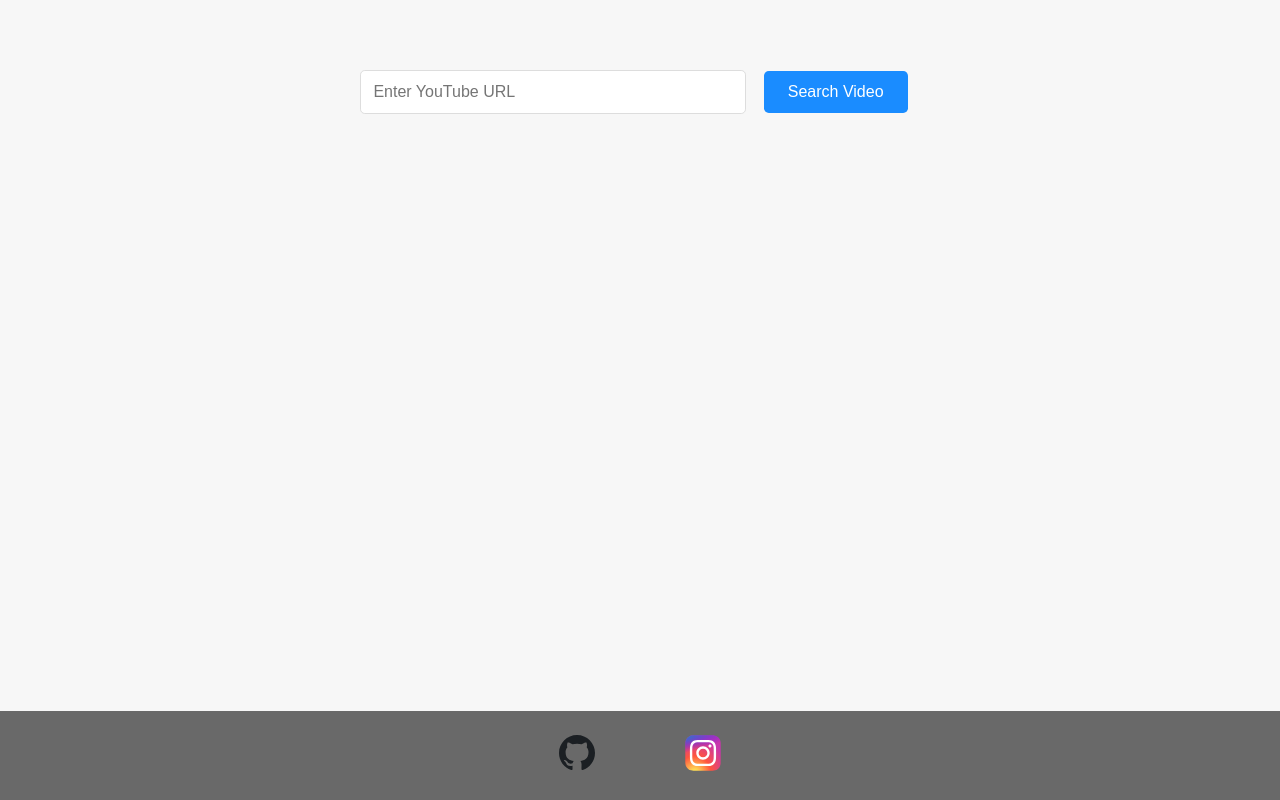
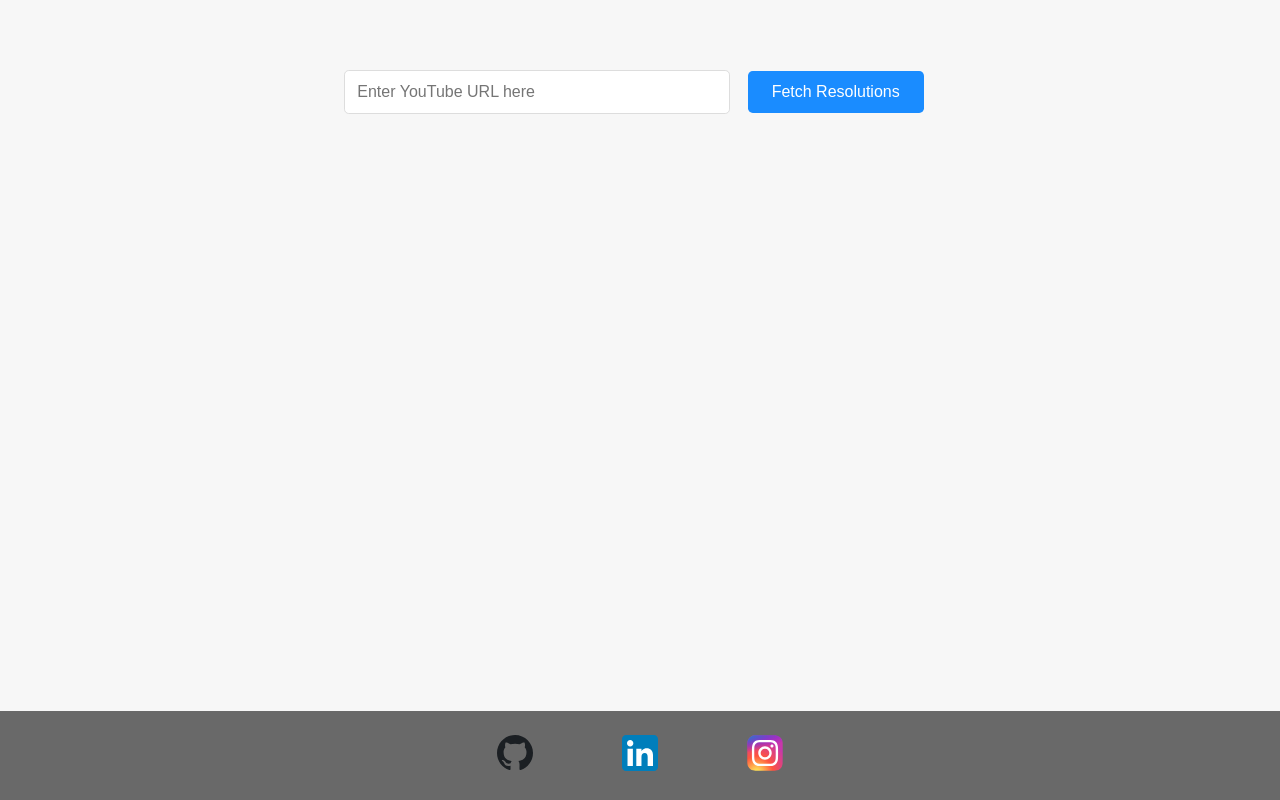
Before and after one commit to pbrnx/YOUTUBE-DOWNLOADER, a Flask app: page / in a window 1280 px wide. Run offline with Flask 3, Linux system fonts and the light colour scheme.

Commit message:
alterações na aplicação toda

```diff
--- a/main.py
+++ b/main.py
@@ -1,4 +1,4 @@
-from flask import Flask, render_template, request, jsonify, send_from_directory
+from flask import Flask, render_template, request, jsonify, send_from_directory, send_file
 from pytube import YouTube
 import os
 import string
@@ -127,6 +127,5 @@ def download_file(filename):
     except FileNotFoundError:
         return 'File not found', 404
 
-
 if __name__ == "__main__":
-    serve(app, host='0.0.0.0', port=25565)
+    serve(app, host='0.0.0.0', port=2556)
--- a/static/script.js
+++ b/static/script.js
@@ -1,6 +1,6 @@
 // Função para ordenar resoluções de forma decrescente
 function sortResolutions(resolutions) {
-    const resolutionOrder = ['4320p', '2160p','1440p', '1080p', '720p', '480p', '360p', '240p', '144p'];
+    const resolutionOrder = ['4320p', '2160p', '1440p', '1080p', '720p', '480p', '360p', '240p', '144p'];
     return resolutions.sort((a, b) => {
         return resolutionOrder.indexOf(b) - resolutionOrder.indexOf(a);
     });
@@ -13,13 +13,18 @@ function updateProgressBar(percent) {
 
 // Função para desabilitar ou habilitar os botões
 function setButtonsDisabled(disabled) {
-    document.getElementById('fetchResolutionsButton').disabled = disabled;
-    document.getElementById('downloadButton').disabled = disabled;
+    document.querySelectorAll('.action-button').forEach(button => button.disabled = disabled);
+}
+
+// Função para definir a resolução ativa
+function setActiveResolution(button) {
+    document.querySelectorAll('.resolution-button').forEach(btn => btn.classList.remove('active'));
+    button.classList.add('active');
 }
 
 document.getElementById('fetchResolutionsButton').onclick = function() {
     var url = document.getElementById('youtubeUrl').value;
-    setButtonsDisabled(true); // Desabilita os botões para prevenir cliques múltiplos
+    setButtonsDisabled(true);
     fetch('/get_resolutions', {
         method: 'POST',
         headers: {
@@ -29,34 +34,23 @@ document.getElementById('fetchResolutionsButton').onclick = function() {
     })
     .then(response => response.json())
     .then(resolutionsData => {
-        setButtonsDisabled(false); // Habilita os botões novamente
+        setButtonsDisabled(false);
         if (resolutionsData.error) {
             document.getElementById('message').textContent = resolutionsData.error;
         } else {
             const sortedResolutions = sortResolutions(resolutionsData.resolutions);
             const list = document.getElementById('resolutionList');
-            list.innerHTML = ''; // Clear previous
+            list.innerHTML = '';
 
             sortedResolutions.forEach((res, index) => {
-                const listItem = document.createElement('li');
-
-                const label = document.createElement('label');
-                label.textContent = res;
-
-                const radioButton = document.createElement('input');
-                radioButton.type = 'radio';
-                radioButton.name = 'resolution';
-                radioButton.value = res;
-                radioButton.id = 'res'+index;
-                if (index === 0) radioButton.checked = true;
-
-                label.insertBefore(radioButton, label.firstChild);
-                listItem.appendChild(label);
-                list.appendChild(listItem);
+                const button = document.createElement('button');
+                button.className = 'resolution-button';
+                button.textContent = res;
+                button.onclick = () => setActiveResolution(button);
+                list.appendChild(button);
             });
             document.getElementById('downloadButton').style.display = 'inline-block';
 
-            // Atualize o título e a thumbnail
             document.getElementById('videoTitle').textContent = resolutionsData.title;
             document.getElementById('videoThumbnail').src = resolutionsData.thumbnail_url;
         }
@@ -64,18 +58,18 @@ document.getElementById('fetchResolutionsButton').onclick = function() {
     .catch(error => {
         console.error('Error:', error);
         document.getElementById('message').textContent = 'An error occurred.';
-        setButtonsDisabled(false); // Habilita os botões novamente
+        setButtonsDisabled(false);
     });
 };
 
 document.getElementById('downloadButton').onclick = function() {
     var url = document.getElementById('youtubeUrl').value;
-    var resolution = document.querySelector('input[name="resolution"]:checked').value;
+    var resolution = document.querySelector('.resolution-button.active').textContent;
 
     document.getElementById('message').textContent = 'Processing download...';
     document.getElementById('progressContainer').style.display = 'block';
-    document.getElementById('progressBar').style.width = '0%'; // Reset the progress bar
-    setButtonsDisabled(true); // Desabilita os botões para prevenir cliques múltiplos
+    document.getElementById('progressBar').style.width = '0%';
+    setButtonsDisabled(true);
 
     fetch('/download', {
         method: 'POST',
@@ -89,18 +83,18 @@ document.getElementById('downloadButton').onclick = function() {
         if(data.error) {
             document.getElementById('message').textContent = data.error;
             document.getElementById('progressContainer').style.display = 'none';
-            setButtonsDisabled(false); // Habilita os botões novamente
+            setButtonsDisabled(false);
         } else {
-            updateProgressBar(100);  // Simulate full progress
+            updateProgressBar(100);
             window.location.href = '/downloads/' + encodeURIComponent(data.filename);
             document.getElementById('message').textContent = 'Your download will begin shortly.';
-            setButtonsDisabled(false); // Habilita os botões novamente
+            setButtonsDisabled(false);
         }
     })
     .catch(error => {
         console.error('Error:', error);
         document.getElementById('message').textContent = 'An error occurred during the download.';
         document.getElementById('progressContainer').style.display = 'none';
-        setButtonsDisabled(false); // Habilita os botões novamente
+        setButtonsDisabled(false);
     });
 };
--- a/static/style.css
+++ b/static/style.css
@@ -27,6 +27,8 @@
 
   #fetchResolutionsButton:hover, #downloadButton:hover {
     background-color: #0066cc;
+    transition: transform 0.3s ease;
+    transform: scale(1.05)
   }
 
   #resolutionList {
@@ -80,11 +82,29 @@ footer {
     width: 30px; /* Adjust size as needed */
     height: 30px; /* Adjust size as needed */
     margin: 0 10px;
-    transition: transform 0.3s ease;
+    transition: transform 0.5s ease;
     padding-left: 25px;
     padding-right: 25px;
 }
 
 .social-icon:hover img {
-    transform: scale(1.1);
+    transform: scale(1.2);
 }
+
+.resolution-button {
+    padding: 5px 10px;
+    margin: 5px;
+    background-color: #1a8cff;
+    color: white;
+    border: none;
+    border-radius: 4px;
+    cursor: pointer;
+}
+
+.resolution-button.active, .resolution-button:hover {
+    background-color: #0066cc;
+}
+
+.action-button:hover {
+    transform: scale(1.05);
+}
--- a/templates/teste.html
+++ b/templates/teste.html
@@ -10,37 +10,47 @@
 
 
 <body>
-    <input type="text" id="youtubeUrl" placeholder="Enter YouTube URL">
-    <button id="fetchResolutionsButton">Search Video</button>
-    <div id="resolutionsContainer">
-        <ol id="resolutionList"></ol>
-    </div>
-    <button id="downloadButton" style="display:none;">Download Video</button>
+
+  <input id="youtubeUrl" type="text" placeholder="Enter YouTube URL here">
+<button id="fetchResolutionsButton" class="action-button">Fetch Resolutions</button>
+<div id="resolutionList"></div>
+<button id="downloadButton" class="action-button" style="display:none;">Download</button>
+<div id="message"></div>
+
+
+
+
 
 
     <div id="videoInfo">
     <h3 id="videoTitle"></h3>
     <img id="videoThumbnail" src="" style="width: 300px; border-radius: 5px;">
+    </div>
+
+    <div id="progressContainer" style="display:none;">
+    <div id="progressBar"></div>
 </div>
 
-<div id="progressContainer" style="display:none; margin-top: 20px;">
-    <div id="progressBar" style="width: 0%; height: 20px; background-color: #1a8cff;">
 
-    </div>
-</div>
+
 <p id="message"></p>
 
 <footer>
     <div class="footer-content">
-        <a href="https://github.com/pbrnx" target="_blank" class="social-icon">
+        <a title="Aplicação no meu github!" href="https://github.com/pbrnx" target="_blank" class="social-icon">
             <img src="../static/Octicons-mark-github.svg" alt="GitHub">
         </a>
-        <a href="https://instagram.com/pbrnx" target="_blank" class="social-icon">
-            <img src="../static/Instagram_logo_2016.svg" alt="Instagram">
+        <a title="Contato Profissional" href="https://www.linkedin.com/in/pedro-augusto-barone-ba0122211/" target="_blank" class="social-icon">
+            <img src="../static/linkedin.svg" alt="Linkedin">
+        </a>
+       <a title="Acesse meu insta!" href="https://www.instagram.com/pbrnx" target="_blank" class="social-icon">
+            <img src="..\static\Instagram_logo_2016.svg" alt="Instagram">
         </a>
     </div>
 </footer>
 
 
+
+
 </body>
 </html>
```
Also changed, not shown: static/linkedin.svg (added).
